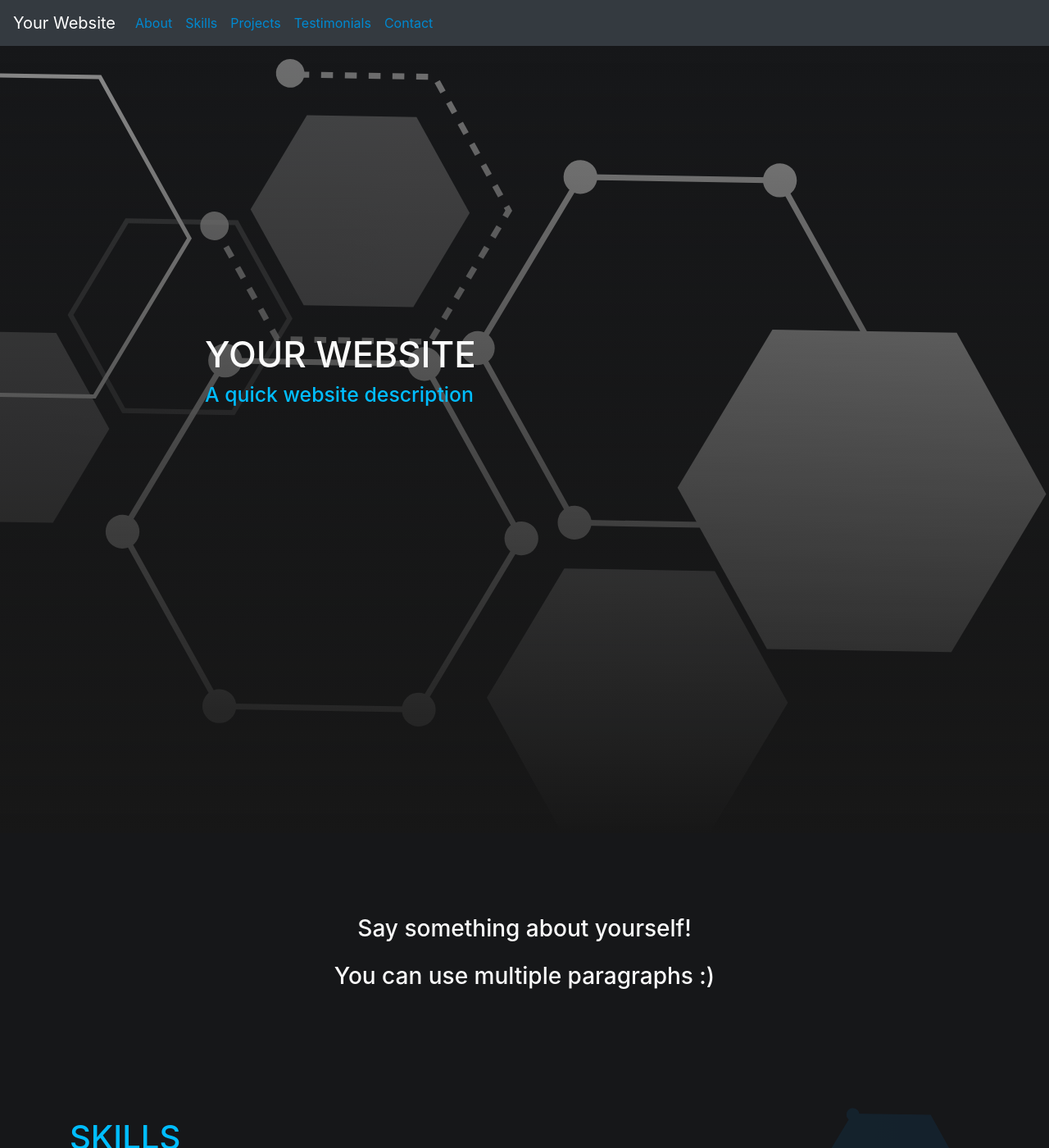
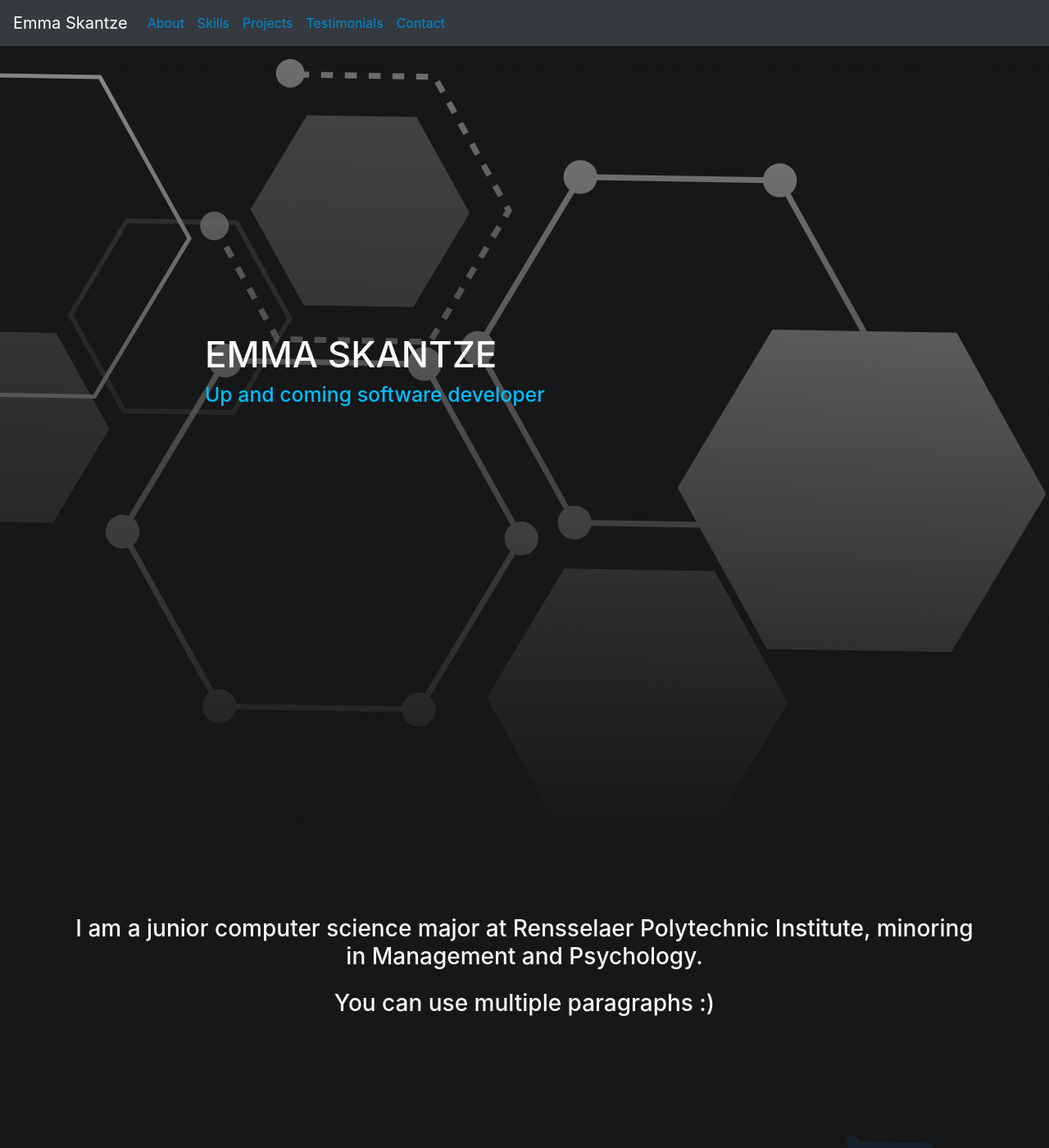
Before and after one commit to emmaskantze/emmaskantzeweb, a Jekyll site: the page built from index.md, in a window 1280 px wide and 1400 px high. Shown: the whole window at 82% size. Built offline with Jekyll 4.4.1, drawn with Linux system fonts in a browser that asks for light colours.

Commit message:
First fixes

```diff
--- a/_data/about.yml
+++ b/_data/about.yml
@@ -1,3 +1,3 @@
-- Say something about yourself!
+- I am a junior computer science major at Rensselaer Polytechnic Institute, minoring in Management and Psychology.
 
 - You can use multiple paragraphs :)
--- a/index.md
+++ b/index.md
@@ -1,7 +1,7 @@
 ---
-title: Your Website
-author: Your Name Here
-description: "A quick website description"
+title: Emma Skantze
+author: Emma Skantze
+description: "Up and coming software developer"
 layout: default
 permalink: /
 ---
```
